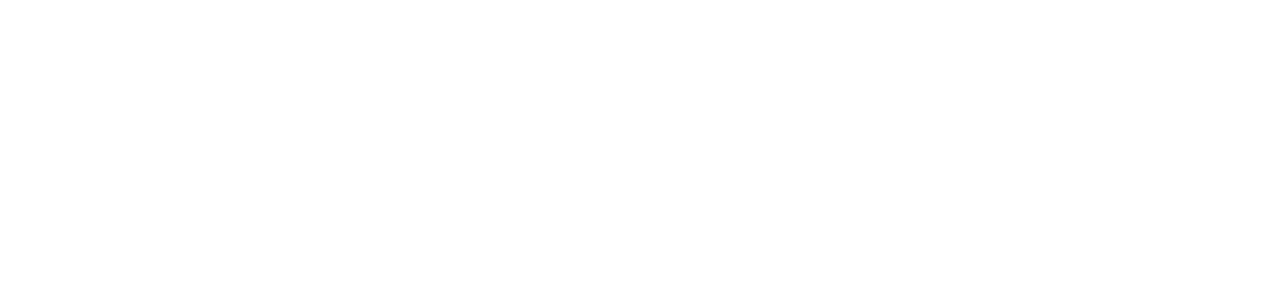
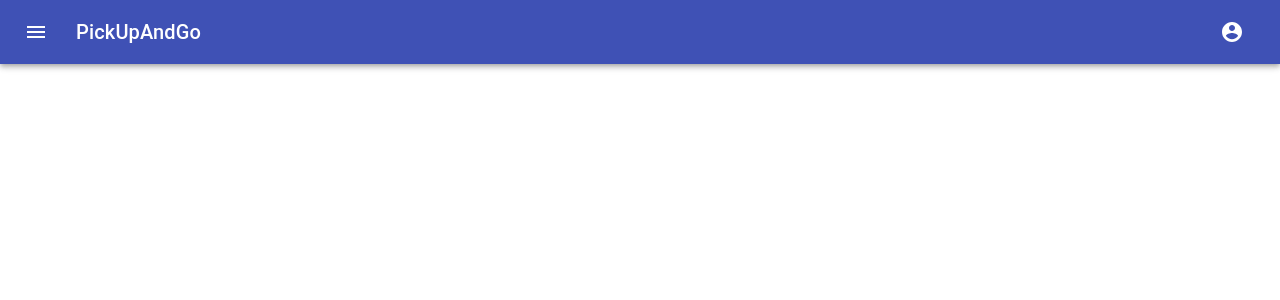
Before and after one commit to CCWHYy/PickUpAndGo, a React (Create React App) app in the folder ClientApp/: page / in a window 1280 px wide. Shown: the top 300 px of the page. Built offline with nearby package versions, Linux system fonts and the light colour scheme.

Commit message:
Add Drawer and AppBar

```diff
--- a/ClientApp/package.json
+++ b/ClientApp/package.json
@@ -4,6 +4,7 @@
   "private": true,
   "dependencies": {
     "@material-ui/core": "^4.9.8",
+    "@material-ui/icons": "^4.9.1",
     "@reduxjs/toolkit": "^1.3.2",
     "@testing-library/jest-dom": "^4.2.4",
     "@testing-library/react": "^9.3.2",
--- a/ClientApp/src/App.js
+++ b/ClientApp/src/App.js
@@ -1,25 +1,93 @@
-import React from 'react';
+import React from "react";
 import { BrowserRouter } from "react-router-dom";
-import { ThemeProvider } from '@material-ui/core/styles';
-import { Provider } from 'react-redux';
+import { ThemeProvider } from "@material-ui/core/styles";
+import { Provider } from "react-redux";
 import { configureStore } from "@reduxjs/toolkit";
 
 import { Routes } from "./routes";
-import rootReducer from './redux/reducers';
+import rootReducer from "./redux/reducers";
 import { theme } from "./theme";
+
+import { makeStyles } from "@material-ui/core/styles";
+import {
+  AppBar,
+  Toolbar,
+  IconButton,
+  Typography,
+  Drawer,
+  List,
+  ListItem,
+  ListItemIcon,
+  ListItemText
+} from "@material-ui/core";
+import {
+  AccountCircle,
+  Storefront,
+  ShoppingCart,
+  Menu
+} from "@material-ui/icons";
+
+const useStyles = makeStyles({
+  title: {
+    flexGrow: 1
+  },
+  menuButton: {
+    marginRight: theme.spacing(2)
+  }
+});
 
 const store = configureStore({ reducer: rootReducer });
 
-const App = () => (
+const App = () => {
+  const classes = useStyles();
+  const [drawer, setDrawer] = React.useState(false);
+
+  return (
     <div>
-        <Provider store={ store }>
-            <ThemeProvider theme={ theme }>
+      <Provider store={store}>
+        <ThemeProvider theme={theme}>
           <BrowserRouter>
+            <AppBar position="sticky">
+              <Toolbar>
+                <IconButton
+                  edge="start"
+                  className={classes.menuButton}
+                  color="inherit"
+                  aria-label="menu"
+                  onClick={() => setDrawer(!drawer)}
+                >
+                  <Menu />
+                </IconButton>
+                <Typography variant="h6" className={classes.title}>
+                  PickUpAndGo
+                </Typography>
+                <IconButton edge="start" color="inherit" aria-label="account">
+                  <AccountCircle />
+                </IconButton>
+              </Toolbar>
+            </AppBar>
             <Routes />
+            <Drawer open={drawer} onClose={() => setDrawer(false)}>
+              <List component="nav" aria-label="main mailbox folders">
+                <ListItem button>
+                  <ListItemIcon>
+                    <Storefront />
+                  </ListItemIcon>
+                  <ListItemText primary="Sklepy" />
+                </ListItem>
+                <ListItem button>
+                  <ListItemIcon>
+                    <ShoppingCart />
+                  </ListItemIcon>
+                  <ListItemText primary="Twój koszyk" />
+                </ListItem>
+              </List>
+            </Drawer>
           </BrowserRouter>
         </ThemeProvider>
       </Provider>
     </div>
   );
+};
 
 export default App;
```
Also changed, not shown: 1 other file (tests, documents, lock files or other folders). Lines whose indentation alone changed are shown as unchanged.
